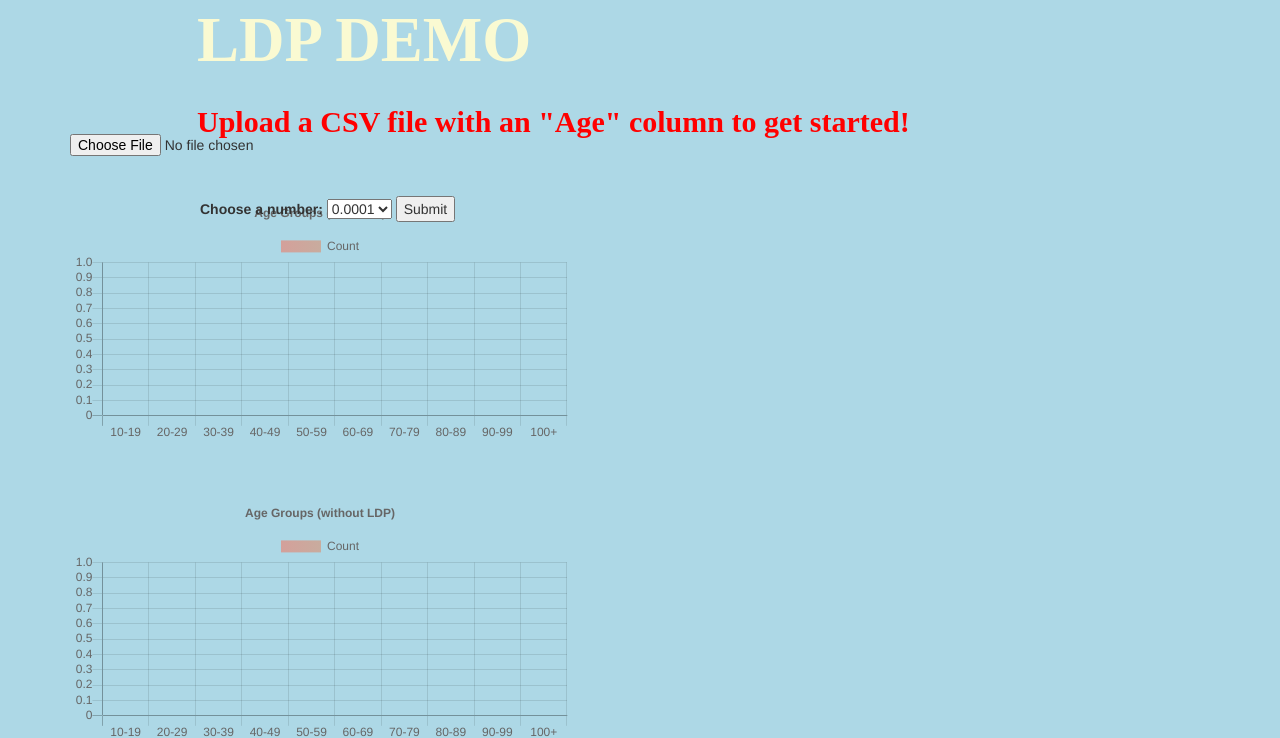
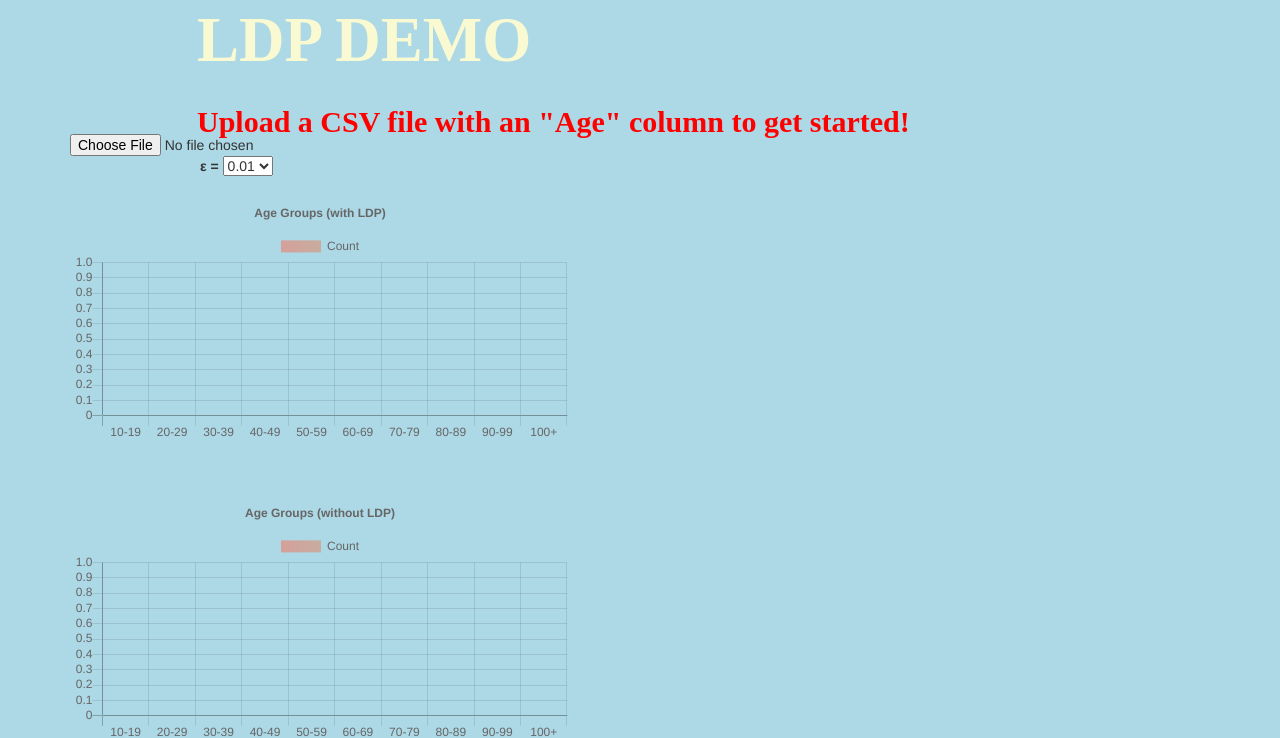
Before and after one commit to linkity-link/linkity-link, a plain HTML site: page linkitylink/public/demos/LDP/index.html in a window 1280 px wide. Shown: the part 94-832 px from the top of the page. Drawn offline with nearby package versions, Linux system fonts and the light colour scheme.

Commit message:
Fixed demo

```diff
--- a/linkitylink/public/demos/LDP/Histogram.js
+++ b/linkitylink/public/demos/LDP/Histogram.js
@@ -77,7 +77,7 @@ function Histogram(target, name, start, bincount, binsize) {
   	//let q = (1-p)*/90;
   	//let p = 50/100; //50%
 
-    let p = Math.pow(Math.e, eps)/( Math.pow(Math.e, eps) + d - 1) ;
+    let p = Math.pow(Math.E, eps)/( Math.pow(Math.E, eps) + d - 1) ;
   	let q = (1-p)/9; //1/9
 
   	var norm = p-q;
--- a/linkitylink/public/demos/LDP/LDP.js
+++ b/linkitylink/public/demos/LDP/LDP.js
@@ -53,7 +53,15 @@ document.addEventListener("DOMContentLoaded", event=>{
 //When table uploaded:
 
 document.getElementById('fileupload').onchange = function(){
-   let SIM = new Simulator(this,10000,1,H1,H2);
+
+   let epsSelect = document.getElementById('eps');
+
+   console.log("RECEIVED");
+   console.log(epsSelect.value);
+
+   let eps = epsSelect.value;
+
+   let SIM = new Simulator(this,10000,1,H1,H2,eps);
 
    var animation = setInterval(simUpdate, 10);
 
--- a/linkitylink/public/demos/LDP/Privatizer.js
+++ b/linkitylink/public/demos/LDP/Privatizer.js
@@ -10,7 +10,10 @@ function Privatize(eps,obj) {
 
 	//var p = 0.5;
 	let d = 10; //?
-	var p = Math.pow(Math.e, eps)/( Math.pow(Math.e, eps) + d - 1) ;
+	var p = Math.pow(Math.E, eps)/( Math.pow(Math.E, eps) + d - 1) ;
+
+	//console.log(eps);
+	//console.log(p);
 
 	if(sample < p){ //with probability %50 we say the truth
 		return obj;
--- a/linkitylink/public/demos/LDP/Simulator.js
+++ b/linkitylink/public/demos/LDP/Simulator.js
@@ -3,7 +3,7 @@ import {UserData, UserDataReader} from './UserData.js';
 import {Privatize, randomInt} from './Privatizer.js';
 import {Histogram} from './Histogram.js';
 
-function Simulator(input,limit, repeat,H1,H2) {
+function Simulator(input,limit,repeat,H1,H2,eps) {
 
   //input file
   this.input = input;
@@ -18,7 +18,8 @@ function Simulator(input,limit, repeat,H1,H2) {
   this.H2 = H2;
 
   //DEFINE EPS UNTIL READABLE
-  this.eps = 2.3026;
+  //this.eps = 2.3026;
+  this.eps = eps;
 
   this.ticks = 0;
 
--- a/linkitylink/public/demos/LDP/index.html
+++ b/linkitylink/public/demos/LDP/index.html
@@ -113,28 +113,30 @@
 
     <div class="container">
     <input type="file" id="fileupload">
+
+    <div class="selector">
+          <form>
+              <label for="numbers"> ε = </label>
+              <select id="eps" name="numbers">
+                  <option value="0.01">0.01</option>
+                  <option value="0.02">0.02</option>
+                  <option value="0.05">0.05</option>
+                  <option value="0.1">0.1</option>
+                  <option value="0.2">0.2</option>
+                  <option value="0.5">0.5</option>
+                  <option value="1">1</option>
+                  <option value="2">2</option>
+                  <option value="5">5</option>
+                  <option value="10">10</option>
+              </select>
+          </form>
+      </div>
     </div>
 
     <div>
         <p></p>
         <br>
         <p></p>
-    </div>
-
-    <div class="selector">
-        <form>
-            <label for="numbers">Choose a number: </label>
-            <select id="numbers" name="numbers">
-                <option value="0.0001">0.0001</option>
-                <option value="0.001">0.001</option>
-                <option value="0.01">0.01</option>
-                <option value="0.1">0.1</option>
-                <option value="1">1</option>
-                <option value="10">10</option>
-                <option value="100">100</option>
-            </select>
-            <input type="submit">
-        </form>
     </div>
 
     <div class="container">
```
